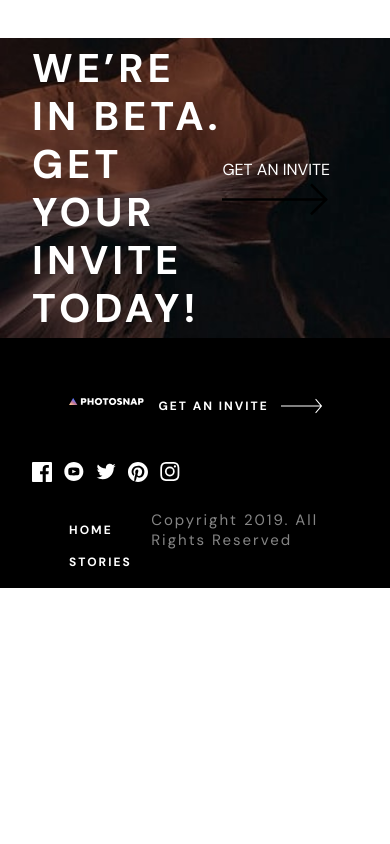
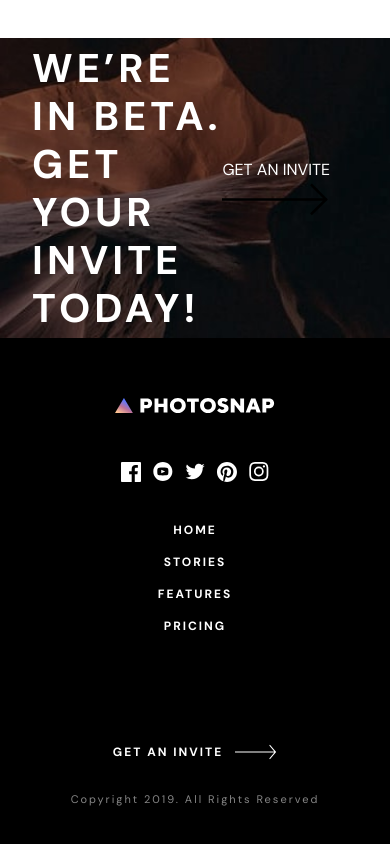
Before and after one commit to k2pbac/photosnap, a Next.js app: page /pricing in a window 390 px wide. Shown: the part 2745-3589 px from the top of the page. Before the commit the page ends 3379 px from the top, so only its background shows below. Built offline with nearby package versions, Linux system fonts and the light colour scheme.

Commit message:
fix story-card

```diff
--- a/src/components/footer/footer.scss
+++ b/src/components/footer/footer.scss
@@ -116,13 +116,16 @@
 
 @media only screen and (max-width: 480px) {
   .footer {
+    height: auto;
+    flex-direction: column;
+    gap: 6rem;
     .left {
       grid-template-areas:
         ". header ."
         ". icons ."
         ". links .";
       grid-template-columns: 10% auto 10%;
-      grid-template-rows: 1.5rem 100px 100px;
+      grid-template-rows: 1.5rem 100px 126px;
       .logo {
         width: 100%;
         align-items: center;
@@ -132,14 +135,19 @@
       }
       .page-links {
         justify-content: center;
+        text-align: center;
         ul {
           flex-direction: column;
         }
       }
     }
     .invite {
-      gap: 6rem;
+      gap: 2rem;
       align-items: center;
+
+      p.copyright {
+        font-size: 11px;
+      }
     }
   }
 }
--- a/src/components/story-card/story-card.scss
+++ b/src/components/story-card/story-card.scss
@@ -81,6 +81,22 @@ $story-card-background: linear-gradient(
         height: 375px;
         object-fit: fill;
       }
+
+      .content {
+        width: 100%;
+
+        .invite {
+          a {
+            p {
+              display: flex;
+              justify-content: space-between;
+              img {
+                filter: $white-filter;
+              }
+            }
+          }
+        }
+      }
     }
   }
 }
```
